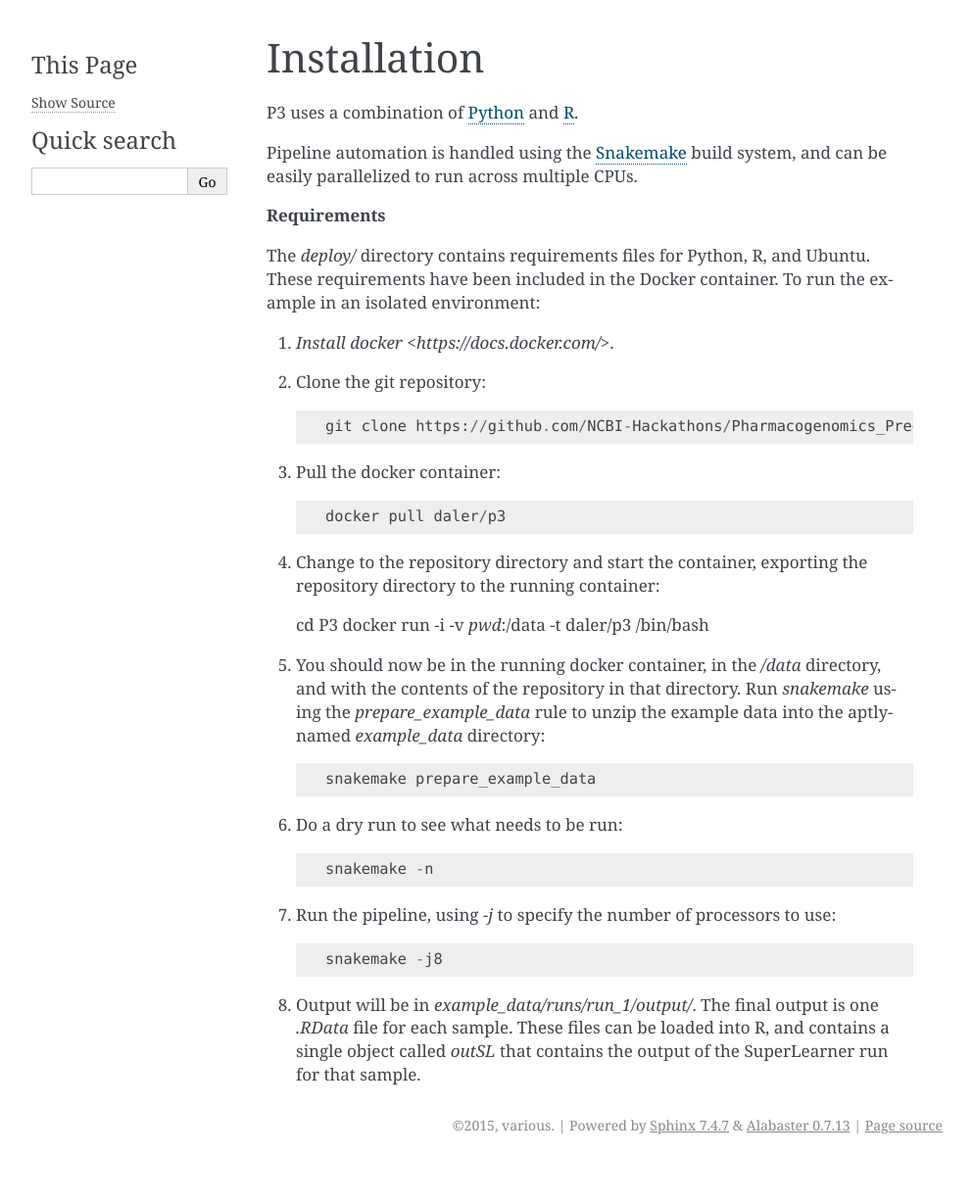
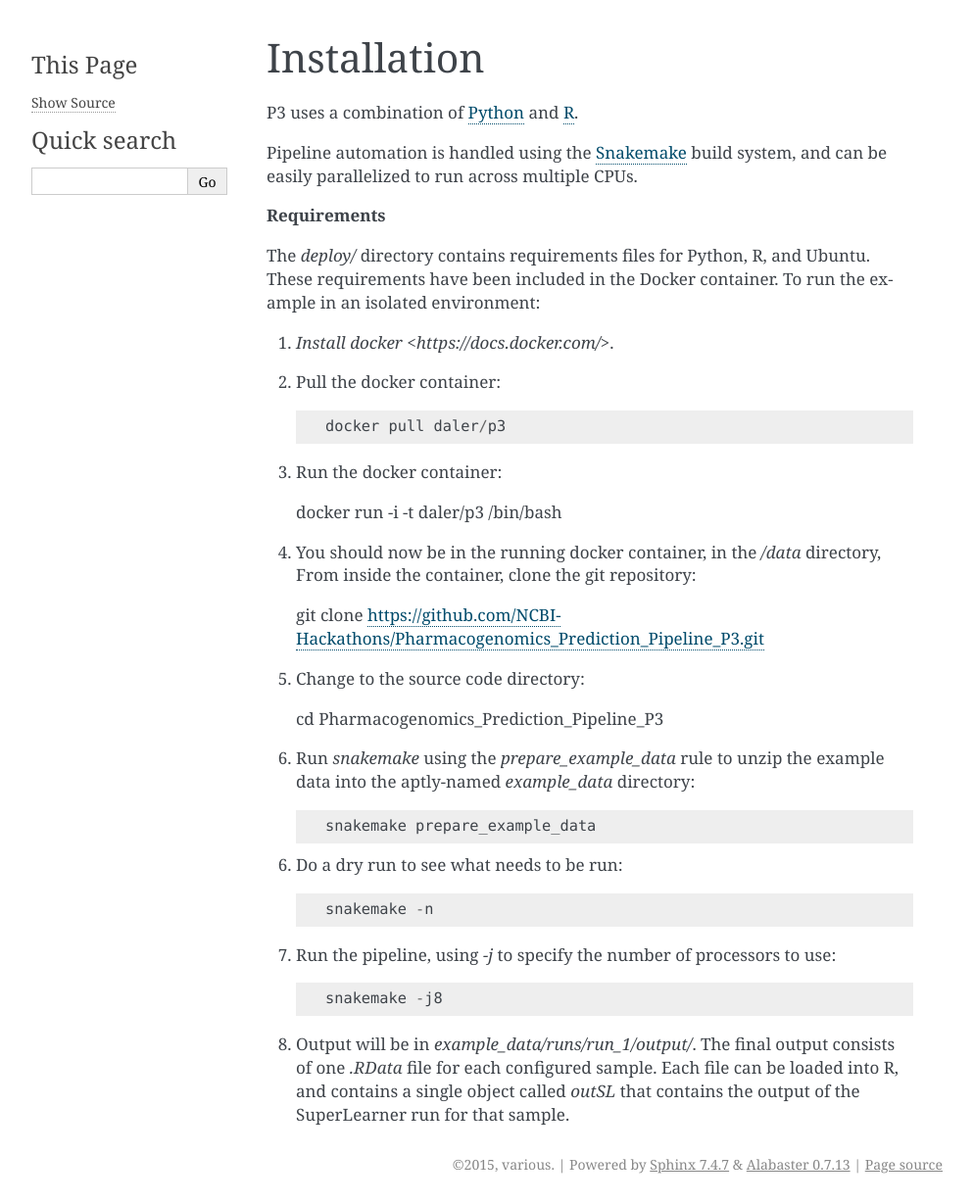
Before and after one commit to NCBI-Hackathons/Pharmacogenomics_Prediction_Pipeline_P3, a Sphinx documentation site: the page built from doc/source/installation.rst, in a window 1280 px wide. Shown: the whole page at 98% size, without its empty margins (148-1141 px from the left). Built offline with Sphinx 7.4.7, drawn with Linux system fonts in a browser that asks for light colours; before the commit the page ends 1188 px from its top, so only the background shows below that.

Commit message:
fixes to Dockerfile and docs on how to use

```diff
--- a/doc/source/installation.rst
+++ b/doc/source/installation.rst
@@ -16,23 +16,26 @@ example in an isolated environment:
 
 1. `Install docker <https://docs.docker.com/>`.
 
-2. Clone the git repository::
 
-    git clone https://github.com/NCBI-Hackathons/Pharmacogenomics_Prediction_Pipeline_P3.git P3
-
-3. Pull the docker container::
+2. Pull the docker container::
 
     docker pull daler/p3
 
-4. Change to the repository directory and start the container, exporting the repository directory to the running container::
+3. Run the docker container::
 
-   cd P3
-   docker run -i -v `pwd`:/data -t daler/p3 /bin/bash
+   docker run -i -t daler/p3 /bin/bash
 
-5. You should now be in the running docker container, in the `/data` directory,
-   and with the contents of the repository in that directory. Run `snakemake`
-   using the `prepare_example_data` rule to unzip the example data into the
-   aptly-named `example_data` directory::
+4.  You should now be in the running docker container, in the `/data`
+    directory, From inside the container, clone the git repository::
+
+    git clone https://github.com/NCBI-Hackathons/Pharmacogenomics_Prediction_Pipeline_P3.git
+
+5. Change to the source code directory::
+
+   cd Pharmacogenomics_Prediction_Pipeline_P3
+
+6. Run `snakemake` using the `prepare_example_data` rule to unzip the example
+   data into the aptly-named `example_data` directory::
 
     snakemake prepare_example_data
 
@@ -44,7 +47,7 @@ example in an isolated environment:
 
     snakemake -j8
 
-8. Output will be in `example_data/runs/run_1/output/`. The final output is one
-   `.RData` file for each sample. These files can be loaded into R, and
-   contains a single object called `outSL` that contains the output of the
-   SuperLearner run for that sample.
+8. Output will be in `example_data/runs/run_1/output/`. The final output
+   consists of one `.RData` file for each configured sample. Each file can be
+   loaded into R, and contains a single object called `outSL` that contains the
+   output of the SuperLearner run for that sample.
```
Also changed, not shown: 2 other files.
